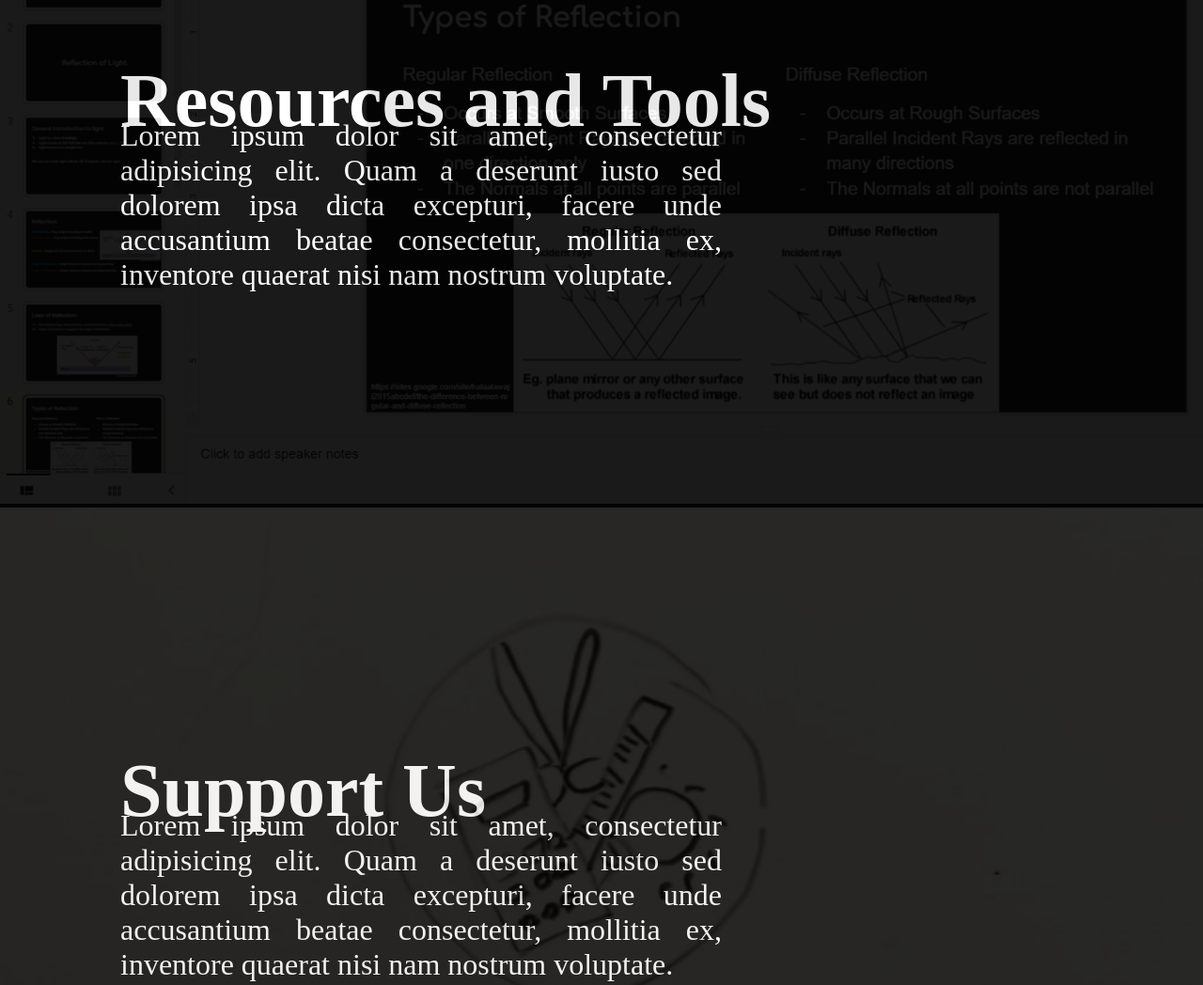
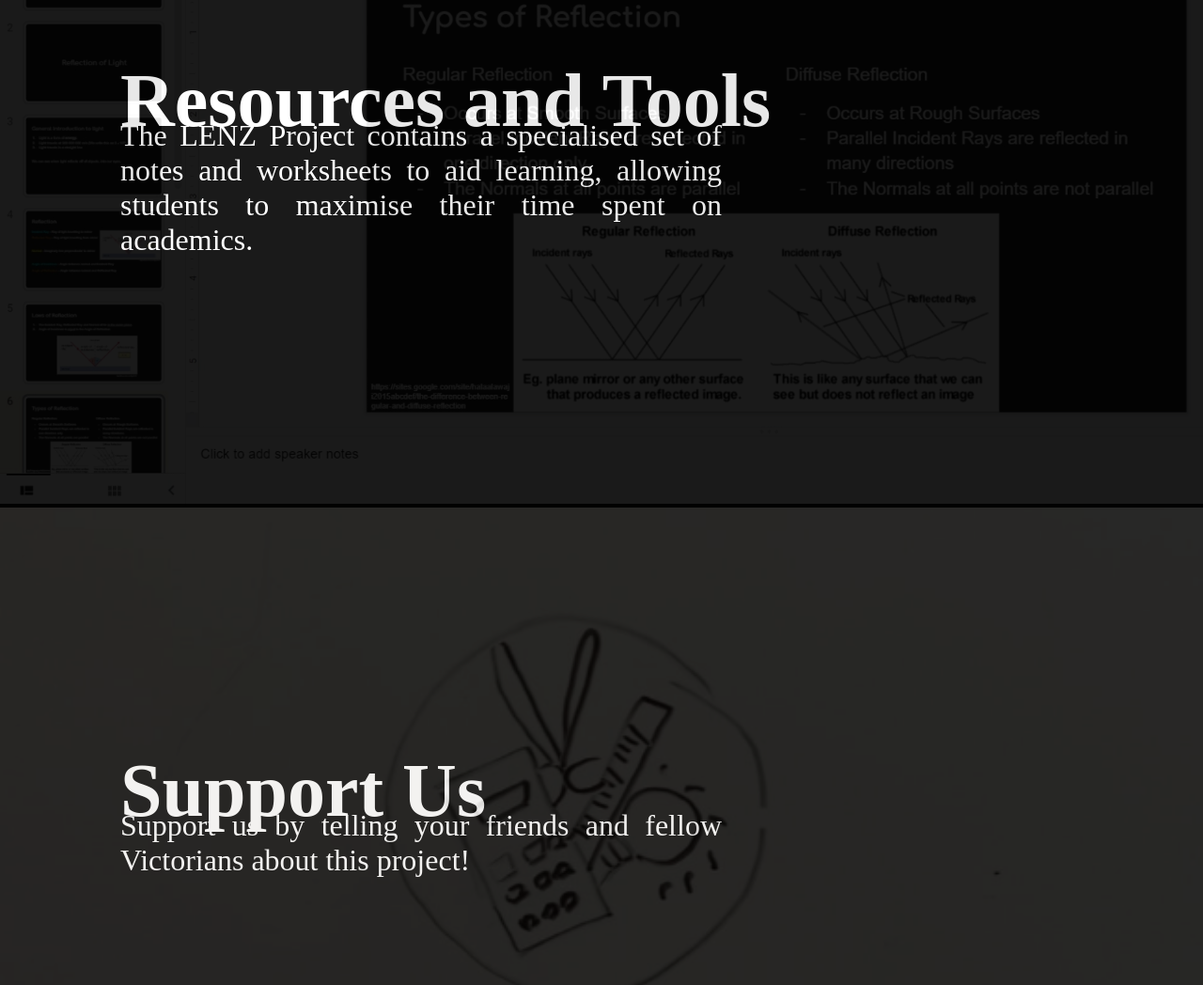
Before and after one commit to thelenzproject/thelenzproject.github.io, a plain HTML site: page index.html in a window 1280 px wide. Shown: the part 1100-2148 px from the top of the page at 94% size. Drawn offline with Linux system fonts and the light colour scheme.

Commit message:
Add files via upload

```diff
--- a/index.html
+++ b/index.html
@@ -37,12 +37,12 @@
     </div>
     <div class = "slidediv">
       <h1 id = "slidetext">Resources and Tools</h1>
-      <h1 id = "slidesubtext">Lorem ipsum dolor sit amet, consectetur adipisicing elit. Quam a deserunt iusto sed dolorem ipsa dicta excepturi, facere unde accusantium beatae consectetur, mollitia ex, inventore quaerat nisi nam nostrum voluptate.</h1>
+      <h1 id = "slidesubtext">The LENZ Project contains a specialised set of notes and worksheets to aid learning, allowing students to maximise their time spent on academics.</h1>
       <img id="slide" src="slides.jpeg">
     </div>
     <div class = "drawdiv">
       <h1 id = "drawtext">Support Us</h1>
-      <h1 id = "drawsubtext">Lorem ipsum dolor sit amet, consectetur adipisicing elit. Quam a deserunt iusto sed dolorem ipsa dicta excepturi, facere unde accusantium beatae consectetur, mollitia ex, inventore quaerat nisi nam nostrum voluptate.</h1>
+      <h1 id = "drawsubtext">Support us by telling your friends and fellow Victorians about this project!</h1>
       <img id="draw" src="drawing.png">
     </div>
   </body>
```
